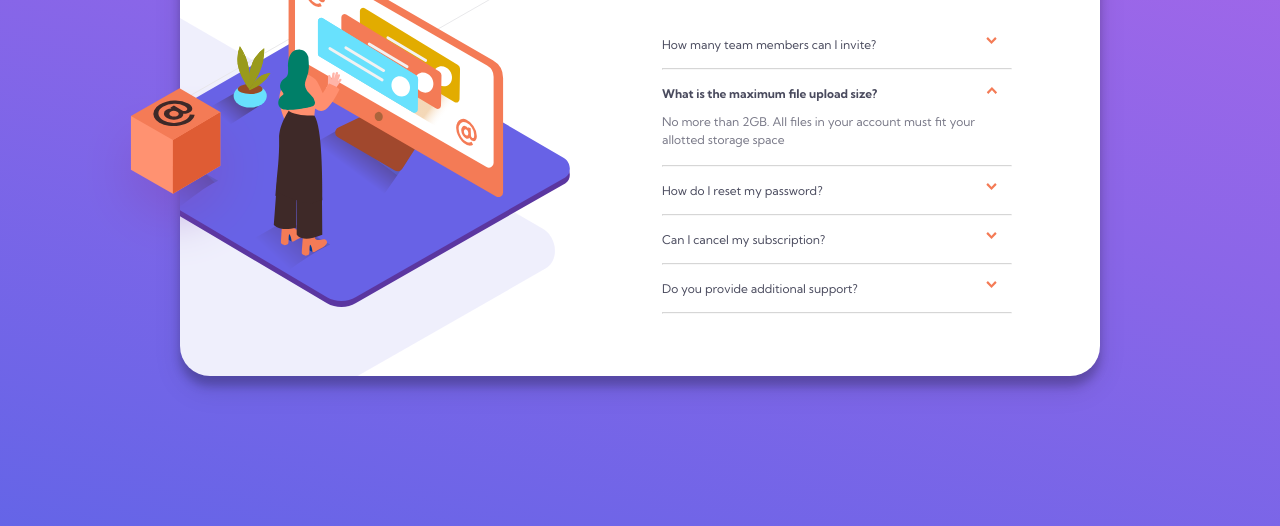
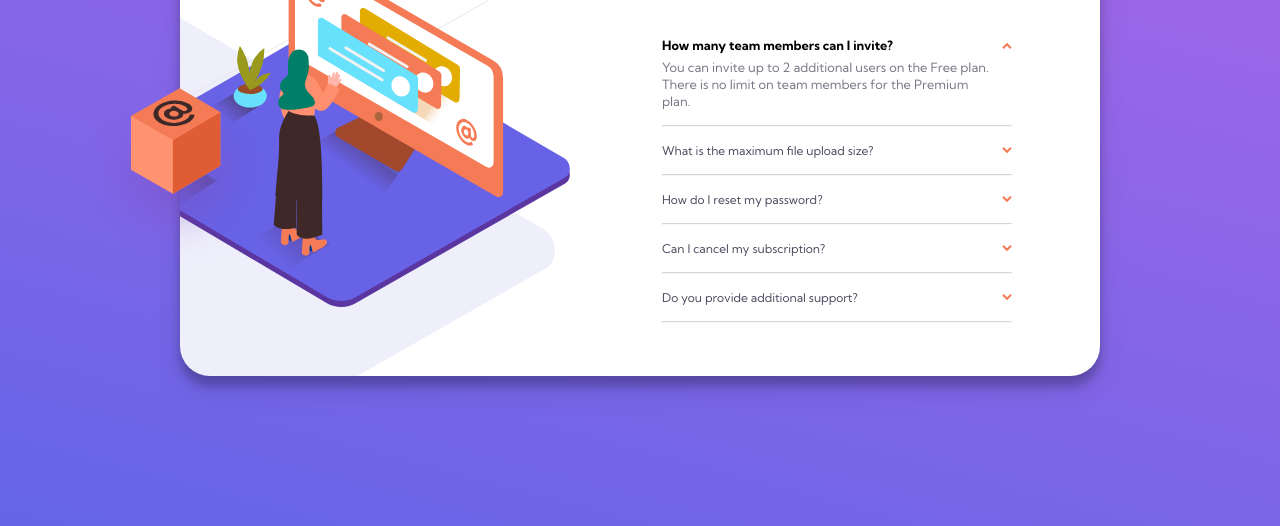
Before and after one commit to brendantfinn/fmb-accordiaon-faq, a plain HTML site: page index.html in a window 1280 px wide. Both pictures are taken after a click on the element "How many team members can I invite?". Shown: the part 274-800 px from the top of the page. Drawn offline with Linux system fonts and the light colour scheme; files whose address does not match are found by name.

Commit message:
clickable faq functionality added

```diff
--- a/index.html
+++ b/index.html
@@ -31,44 +31,44 @@
 
               <div class="faq-topic">
                 <div class="faq-topic-top">
-                  <h2>How many team members can I invite?</h2>
-                  <img class="topic-arrow"src="./images/icon-arrow-down.svg" alt="">
+                  <h2 class="faq-question">How many team members can I invite?</h2>
+                  <img class="img-arrow"src="./images/icon-arrow-down.svg" alt="">
                 </div>
-                <!-- <p>You can invite up to 2 additional users on the Free plan. There is no limit on
-                  team members for the Premium plan.</p> -->
+                <p  class="hidden faq-answer" topic1">You can invite up to 2 additional users on the Free plan. There is no limit on
+                  team members for the Premium plan.</p>
               </div>
               <hr>
               <div class="faq-topic ">
                 <div class="faq-topic-top">
-                  <h2 class="active-h2">What is the maximum file upload size?</h2>
-                  <img class="topic-arrow arrow-up"src="./images/icon-arrow-down.svg" alt="">
+                  <h2 class="faq-question">What is the maximum file upload size?</h2>
+                  <img class="img-arrow"src="./images/icon-arrow-down.svg" alt="">
                 </div>
-                <p>No more than 2GB. All files in your account must fit your allotted storage space</p>
+                <p  class="hidden faq-answer"">No more than 2GB. All files in your account must fit your allotted storage space</p>
               </div>
               <hr>
               <div class="faq-topic">
                 <div class="faq-topic-top">
-                <h2>How do I reset my password?</h2>
-                  <img class="topic-arrow"src="./images/icon-arrow-down.svg" alt="">
+                <h2 class="faq-question">How do I reset my password?</h2>
+                  <img class="img-arrow"src="./images/icon-arrow-down.svg" alt="">
                 </div>
-              <!-- <p>Click “Forgot password” from the login page or “Change password” from your profile page.
-                A reset link will be emailed to you.</p> -->
+                <p  class="hidden faq-answer"">Click “Forgot password” from the login page or “Change password” from your profile page.
+                A reset link will be emailed to you.</p>
               </div>
               <hr>
               <div class="faq-topic">
                 <div class="faq-topic-top">
-                  <h2>  Can I cancel my subscription?</h2>
-                  <img class="topic-arrow"src="./images/icon-arrow-down.svg" alt="">
+                  <h2 class="faq-question">  Can I cancel my subscription?</h2>
+                  <img class="img-arrow"src="./images/icon-arrow-down.svg" alt="">
                 </div>
-                <!-- <p>  Yes! Send us a message and we’ll process your request no questions asked.</p> -->
+                <p class="hidden faq-answer">Yes! Send us a message and we’ll process your request no questions asked.</p>
               </div>
               <hr>
               <div class="faq-topic">
                 <div class="faq-topic-top">
-                  <h2>Do you provide additional support?</h2>
-                  <img class="topic-arrow"src="./images/icon-arrow-down.svg" alt="">
+                  <h2 class="faq-question">Do you provide additional support?</h2>
+                  <img class="img-arrow"src="./images/icon-arrow-down.svg" alt="">
                 </div>
-                <!-- <p>  Chat and email support is available 24/7. Phone lines are open during normal business hours.</p> -->
+                <p class="hidden faq-answer"">Chat and email support is available 24/7. Phone lines are open during normal business hours.</p>
               </div>
               <hr>
             </div>
@@ -77,5 +77,6 @@
       </div>
     </div>
 
+    <script src="./index.js"></script>
   </body>
   </html>
--- /dev/null
+++ b/index.js
@@ -0,0 +1,19 @@
+
+let content = document.querySelectorAll(".faq-topic-top");
+let questions = document.querySelectorAll(".faq-question");
+let answer = document.querySelectorAll(".faq-answer");
+let arrow = document.querySelectorAll(".img-arrow");
+// console.log(content)
+// console.log(questions)
+console.log(answer[1])
+// console.log(arrow)
+
+
+for(let i=0;i<content.length;i++){
+    content[i].addEventListener('click',() => {
+        // content.classList.remove('hidden');
+        questions[i].classList.toggle('faq-question-active');
+        answer[i].classList.toggle('hidden');
+        arrow[i].classList.toggle('img-arrow-active');
+    })
+}
--- a/style.css
+++ b/style.css
@@ -43,10 +43,15 @@ p{
     font-size: 12px;
     line-height: 18px;
 }
+
 hr{
     opacity: .4;
 }
 
+
+.faq-topic-p{
+    display: none;
+}
 .container {
     margin: auto;
     width: 920px;
@@ -84,7 +89,7 @@ hr{
 }
 .desktop-woman{
     position: relative;
-    top150px;
+    /* top150px; */
     left:-120px;
 }
 .desktop-bg{
@@ -117,3 +122,35 @@ margin: 16px 0;
 .arrow-up{
     transform: rotate(180deg);
 }
+.hidden{
+    display: none;
+  }
+
+
+.faq-question-active{
+    font-weight: bold;
+    color: black;
+    font-size: .8em;
+  }
+.img-arrow{
+    align-self: center;
+  }
+.img-arrow-active{
+    -webkit-transform: scaleY(-1);
+    transform: scaleY(-1);
+  }
+.faq-answer{
+    margin-block-start: 0;
+    font-size: 90%;
+    line-height: 1.3;
+    margin-top: .5em;
+    padding-right: 1.2rem;
+    font-size: .8em;
+
+  }
+
+@media only screen and (max-width: 600px) {
+    body {
+      background-color: lightblue;
+    }
+}
```
